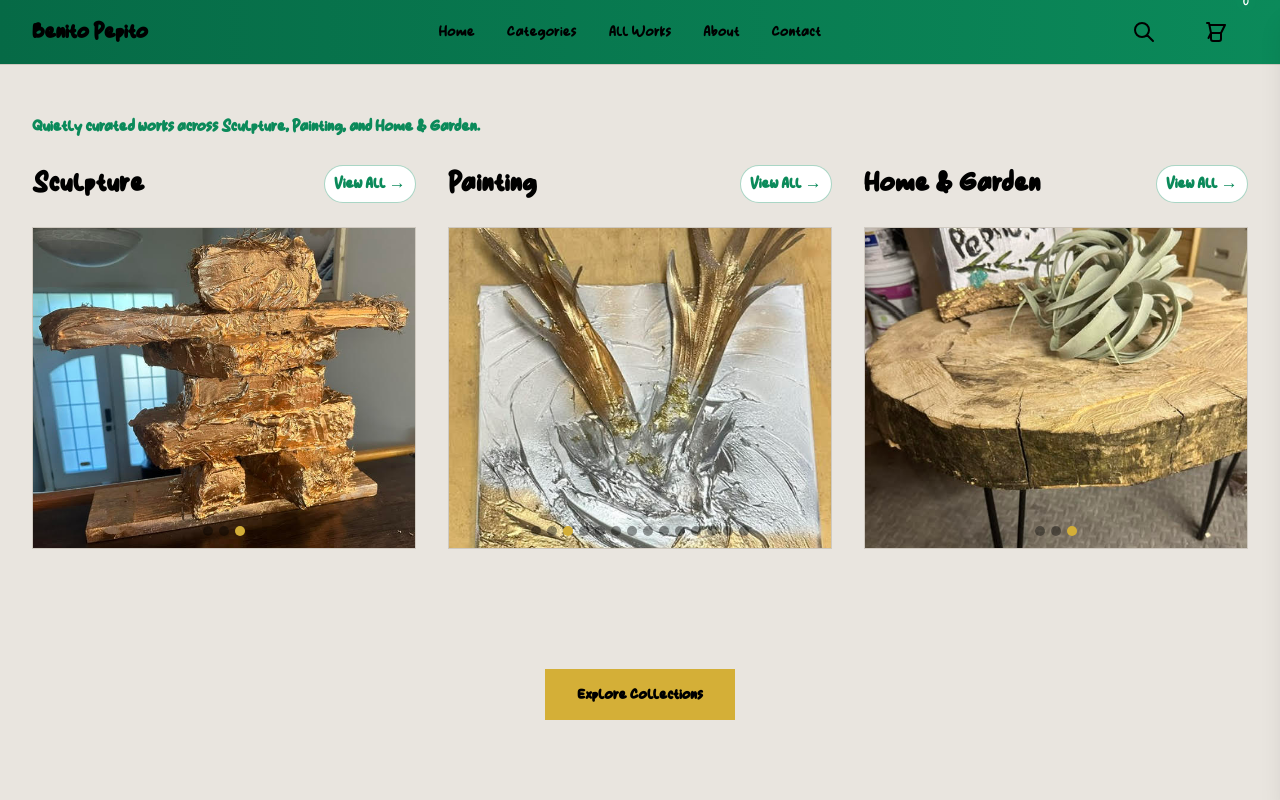
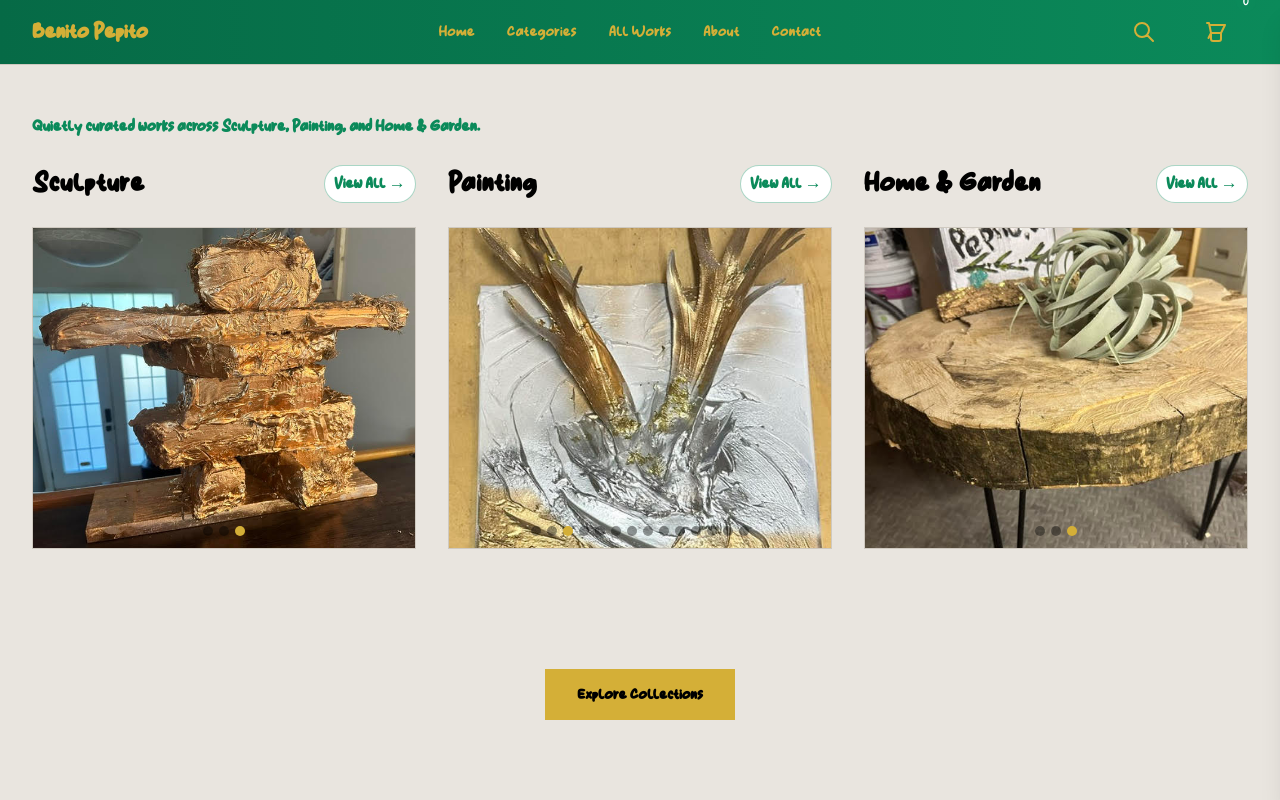
Before and after one commit to proteauj/benito-pepito, a Next.js app in the folder my-app/: page / in a window 1280 px wide. Shown: the top 800 px of the page. Built offline with nearby package versions, Linux system fonts and the light colour scheme.

Commit message:
Change header style

```diff
--- a/my-app/src/components/SiteHeader.tsx
+++ b/my-app/src/components/SiteHeader.tsx
@@ -10,22 +10,22 @@ export default function SiteHeader() {
       <div className="max-w-7xl mx-auto px-4 sm:px-6 lg:px-8">
         <div className="flex justify-between items-center h-16">
           <div className="flex items-center">
-            <Link href="/" className="text-2xl font-bold text-black">Benito Pepito</Link>
+            <Link href="/" className="text-2xl font-bold text-[var(--gold)] hover:text-white">Benito Pepito</Link>
           </div>
           <nav className="hidden md:flex space-x-2 h-16">
-            <Link href="/" className="h-full px-3 text-black hover:text-[var(--leaf)] hover:bg-white flex items-center">Home</Link>
-            <Link href="/categories" className="h-full px-3 text-black hover:text-[var(--leaf)] hover:bg-white flex items-center">Categories</Link>
-            <Link href="/products" className="h-full px-3 text-black hover:text-[var(--leaf)] hover:bg-white flex items-center">All Works</Link>
-            <Link href="/about" className="h-full px-3 text-black hover:text-[var(--leaf)] hover:bg-white flex items-center">About</Link>
-            <Link href="/contact" className="h-full px-3 text-black hover:text-[var(--leaf)] hover:bg-white flex items-center">Contact</Link>
+            <Link href="/" className="h-full px-3 text-[var(--gold)] hover:text-white flex items-center">Home</Link>
+            <Link href="/categories" className="h-full px-3 text-[var(--gold)] hover:text-white flex items-center">Categories</Link>
+            <Link href="/products" className="h-full px-3 text-[var(--gold)] hover:text-white flex items-center">All Works</Link>
+            <Link href="/about" className="h-full px-3 text-[var(--gold)] hover:text-white flex items-center">About</Link>
+            <Link href="/contact" className="h-full px-3 text-[var(--gold)] hover:text-white flex items-center">Contact</Link>
           </nav>
           <div className="flex items-center space-x-2 h-16">
-            <Link href="/products" className="h-16 w-16 text-black hover:text-[var(--leaf)] hover:bg-white flex items-center justify-center" aria-label="Search">
+            <Link href="/products" className="h-16 w-16 text-[var(--gold)] hover:text-white flex items-center justify-center" aria-label="Search">
               <svg className="w-6 h-6" fill="none" stroke="currentColor" viewBox="0 0 24 24">
                 <path strokeLinecap="round" strokeLinejoin="round" strokeWidth={2} d="M21 21l-6-6m2-5a7 7 0 11-14 0 7 7 0 0114 0z" />
               </svg>
             </Link>
-            <button onClick={toggleCart} className="h-16 w-16 text-black hover:text-[var(--leaf)] hover:bg-white relative flex items-center justify-center" aria-label="Cart">
+            <button onClick={toggleCart} className="h-16 w-16 text-[var(--gold)] hover:text-white relative flex items-center justify-center" aria-label="Cart">
               <svg className="w-6 h-6" fill="none" stroke="currentColor" viewBox="0 0 24 24">
                 <path strokeLinecap="round" strokeLinejoin="round" strokeWidth={2} d="M3 3h2l.4 2M7 13h10l4-8H5.4m0 0L7 13m0 0l-2.5 5M7 13v6a2 2 0 002 2h6a2 2 0 002-2v-6" />
               </svg>
```
